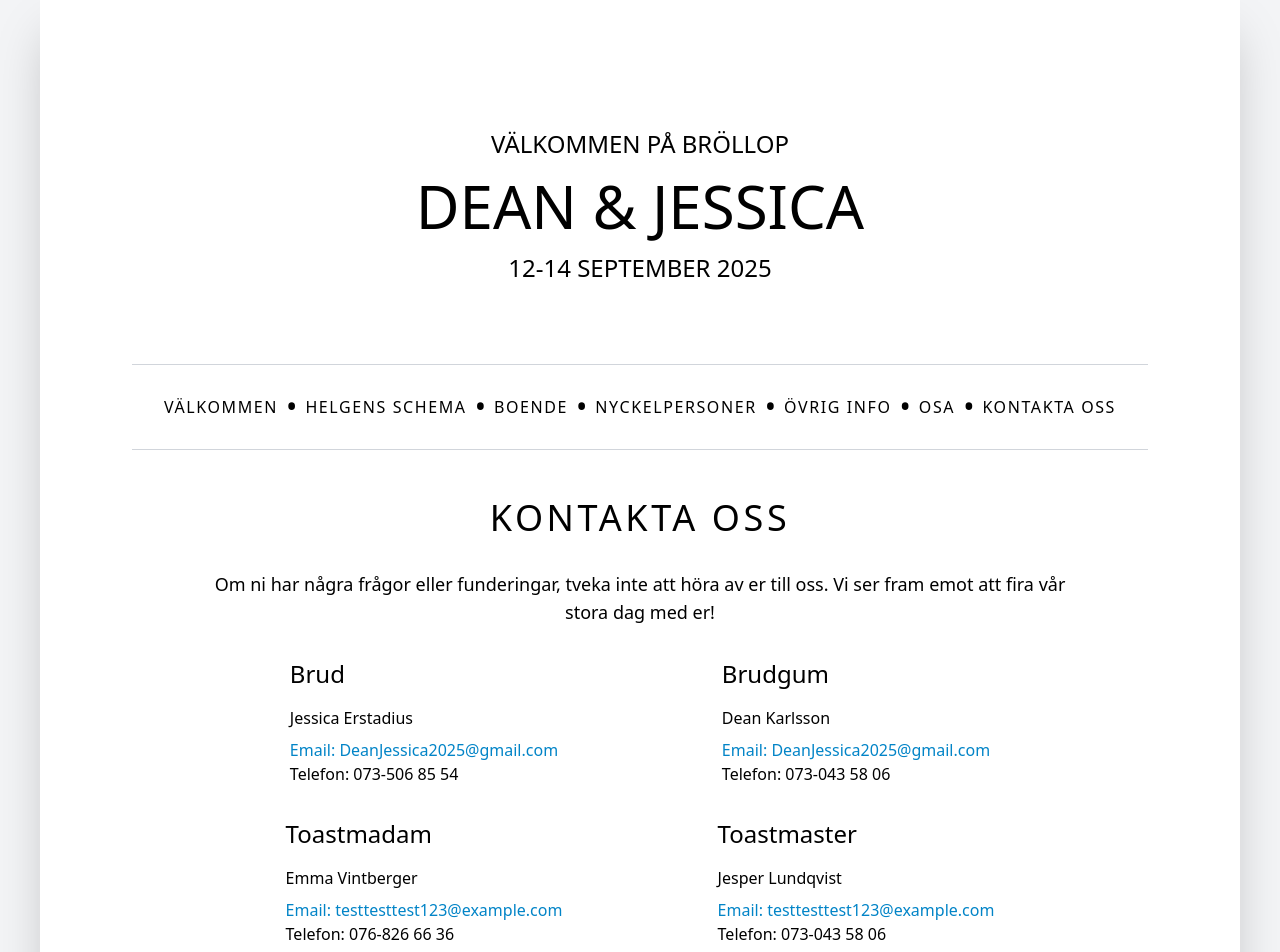
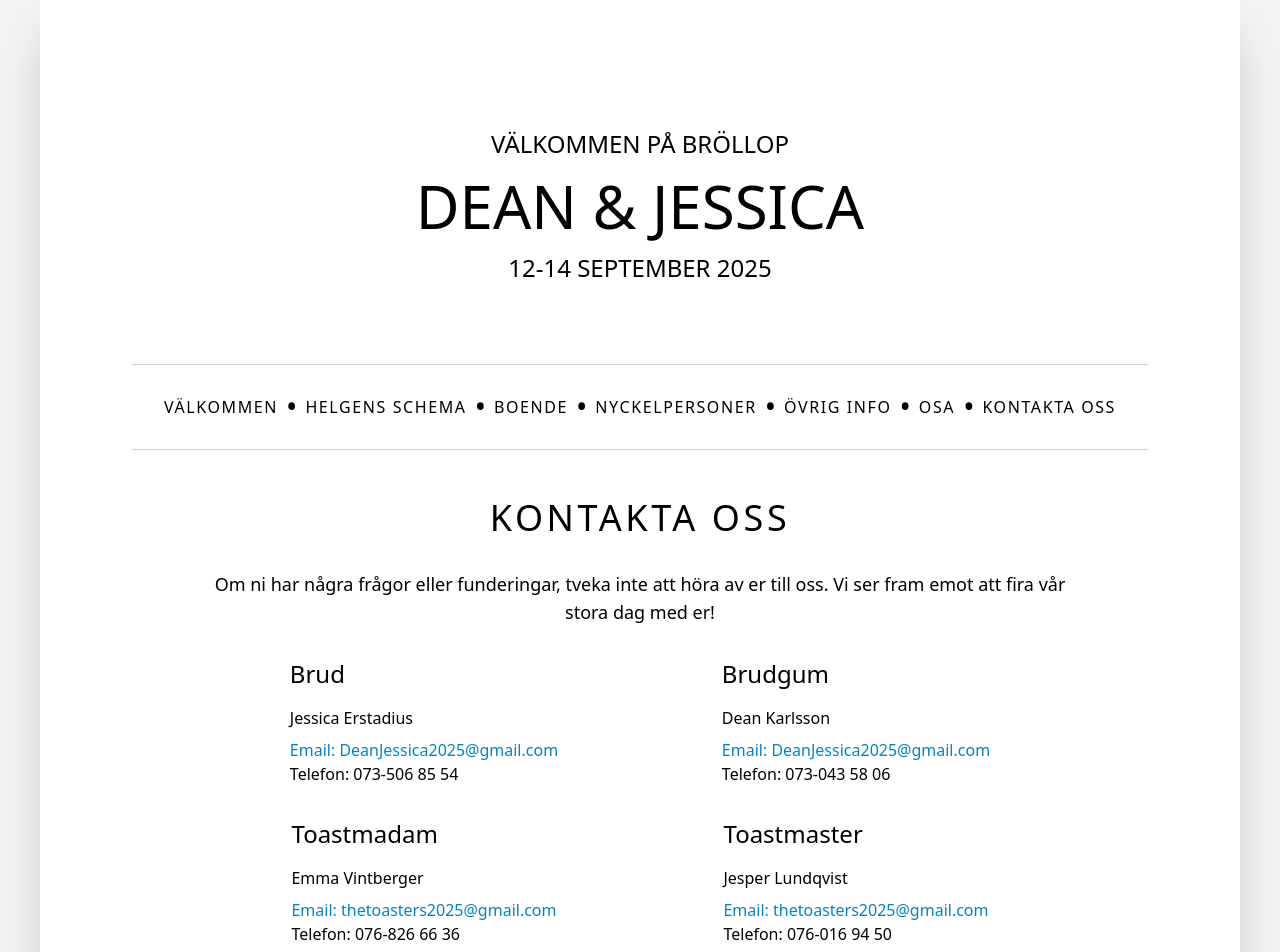
Before and after one commit to Hampes/deanjessicaWedding, a Next.js app: page /kontakt in a window 1280 px wide. Shown: the top 952 px of the page. Built offline with nearby package versions, Linux system fonts and the light colour scheme.

Commit message:
Fixing mailadress

```diff
--- a/app/kontakt/page.jsx
+++ b/app/kontakt/page.jsx
@@ -54,14 +54,14 @@ const Kontakt = () => {
             <ContactInfo
               title="Toastmadam"
               name="Emma Vintberger"
-              email="testtesttest123@example.com"
+              email="thetoasters2025@gmail.com"
               phone="076-826 66 36"
             />
             <ContactInfo
               title="Toastmaster"
               name="Jesper Lundqvist"
-              email="testtesttest123@example.com"
-              phone="073-043 58 06"
+              email="thetoasters2025@gmail.com"
+              phone="076-016 94 50"
             />
           </div>
         </div>
```
